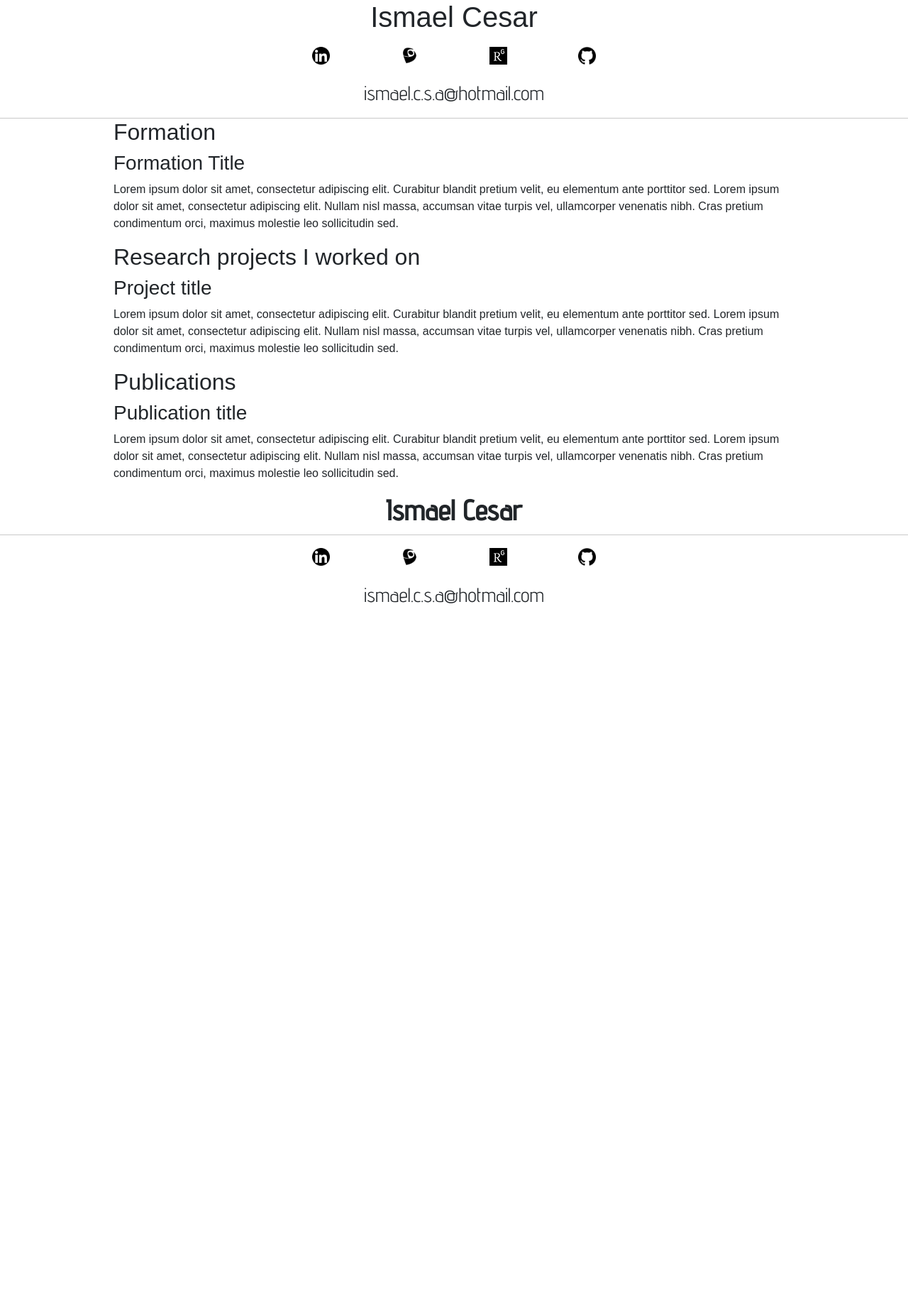
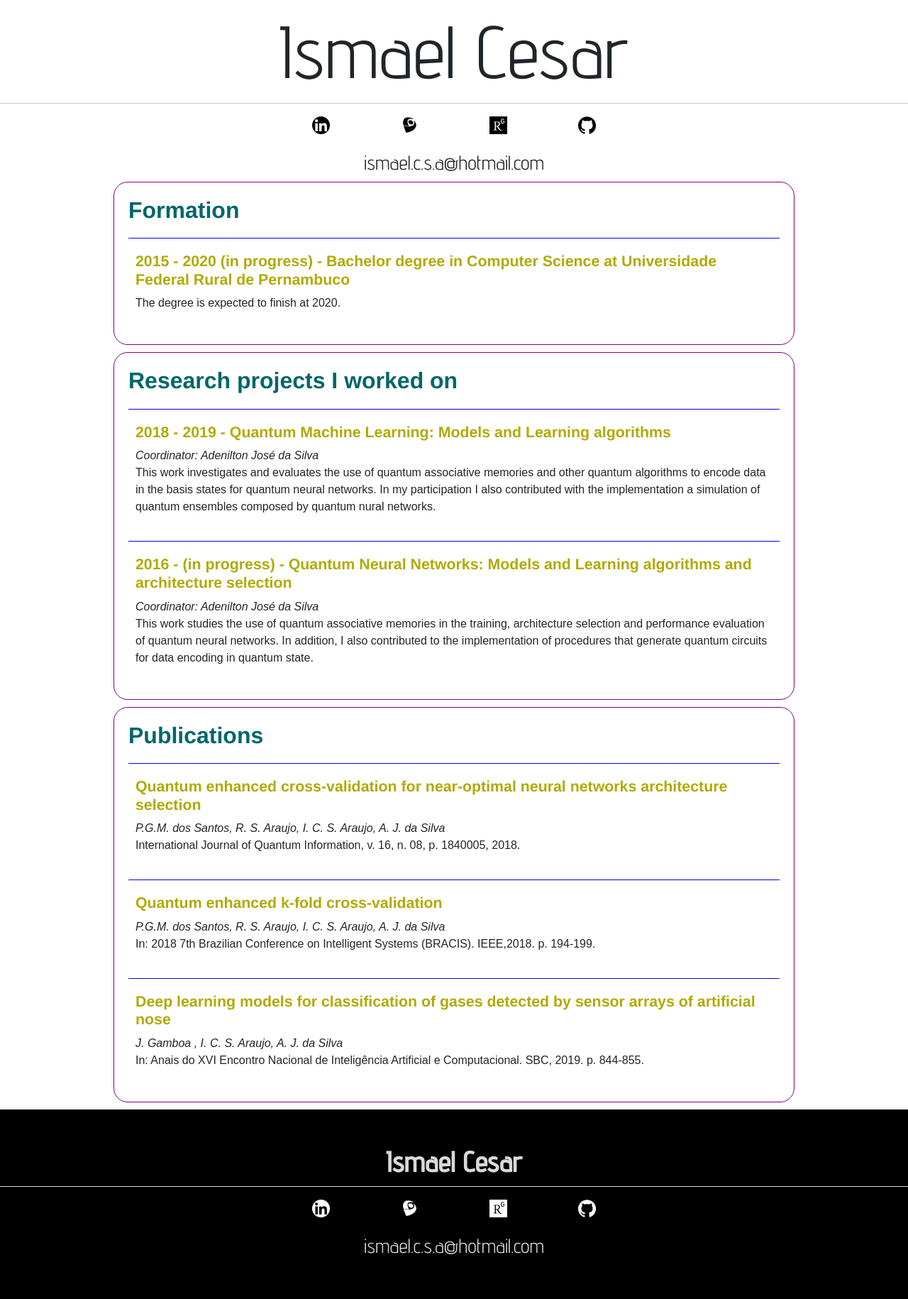
Before and after one commit to IsmaelCesar/ismaelcesar.github.io, a Jekyll site: the page built from index.markdown, in a window 1280 px wide. Shown: the whole page at 71% size. Built offline with Jekyll 4.4.1, drawn with Linux system fonts in a browser that asks for light colours; before the commit the page ends 900 px from its top, so only the background shows below that.

Commit message:
Adding more style to the website

```diff
--- a/_layouts/home.html
+++ b/_layouts/home.html
@@ -12,18 +12,29 @@
     </head>
     <body>
         <header>
-            <h1>{{ site.title }} </h1>
-
+            <h1>{{site.title}}</h1>
             <nav class="horizontal-logo-nav">
                 <ul>
-                    <li><img src="assets/images/linkedin.png"></li>
-                    <li><img src="assets/images/lattes.png"></li>
-                    <li><img src="assets/images/researchgate_logo_treatedt.png"></li>
-                    <li><img src="assets/images/github.png"></li>
+                    <li><a href="https://www.linkedin.com/in/ismael-cesar-11927146" target="_blank" alt="Linkeding">
+                        <img src="assets/images/linkedin.png">
+                        </a>
+                    </li>
+                    <li><a href="http://lattes.cnpq.br/7125338940009959" target="_blank" alt="Currículo lattes">
+                        <img src="assets/images/lattes.png">
+                        </a>
+                    </li>
+                    <li><a href="https://www.researchgate.net/profile/Ismael_Araujo" target="_blank" alt="Research">
+                        <img src="assets/images/researchgate_logo_treatedt.png">
+                        </a>
+                    </li>
+                    <li><a href="https://github.com/IsmaelCesar" target="_blank" alt="Github">
+                        <img src="assets/images/github.png">
+                        </a>
+                    </li>
                     <div class="float-breaker"></div>
                 </ul>
+                <h3 id="email">{{ site.email }}</h3>
             </nav>
-            <h3 id="email">{{ site.email }}</h3>
         </header>
         <div id="cv-content">
             <section class="cv-section">
@@ -31,13 +42,11 @@
                 <h2 class="cv-section-title">Formation</h2>
 
                 <section>
-                    <h3 class="cv-subsection-title"> Formation Title</h3>
+                    <h3 class="cv-subsection-title"> 2015 - 2020 (in progress) -
+                                                    Bachelor degree in Computer Science at
+                                                    Universidade Federal Rural de Pernambuco</h3>
                     <p>
-                    Lorem ipsum dolor sit amet, consectetur adipiscing elit.
-                    Curabitur blandit pretium velit, eu elementum ante porttitor sed.
-                    Lorem ipsum dolor sit amet, consectetur adipiscing elit.
-                    Nullam nisl massa, accumsan vitae turpis vel, ullamcorper venenatis nibh.
-                    Cras pretium condimentum orci, maximus molestie leo sollicitudin sed.
+                    The degree is expected to finish at 2020.
                     </p>
                 </section>
             </section>
@@ -45,13 +54,23 @@
                 <h2 class="cv-section-title"> Research projects I worked on</h2>
 
                 <section>
-                    <h3 class="cv-subsection-title"> Project title</h3>
+                    <h3 class="cv-subsection-title"> 2018 - 2019 - Quantum Machine Learning: Models and Learning algorithms</h3>
                     <p>
-                    Lorem ipsum dolor sit amet, consectetur adipiscing elit.
-                    Curabitur blandit pretium velit, eu elementum ante porttitor sed.
-                    Lorem ipsum dolor sit amet, consectetur adipiscing elit.
-                    Nullam nisl massa, accumsan vitae turpis vel, ullamcorper venenatis nibh.
-                    Cras pretium condimentum orci, maximus molestie leo sollicitudin sed.
+                    <em>Coordinator: Adenilton José da Silva</em><br>
+                    This work investigates and evaluates the use of quantum associative memories and other
+                    quantum algorithms to encode data in the basis states for quantum neural networks.
+                    In my participation I also contributed with the implementation a simulation of quantum ensembles
+                    composed by quantum nural networks.
+                    </p>
+                </section>
+
+                <section>
+                    <h3 class="cv-subsection-title"> 2016 - (in progress) - Quantum Neural Networks: Models and Learning algorithms and architecture selection</h3>
+                    <p>
+                    <em>Coordinator: Adenilton José da Silva</em><br>
+                    This work studies the use of  quantum associative memories in the training,
+                    architecture selection and performance evaluation of quantum neural networks.
+                    In addition, I also contributed to the implementation of procedures that generate quantum circuits for data encoding in quantum state.
                     </p>
                 </section>
 
@@ -60,27 +79,62 @@
 
                 <h2 class="cv-section-title">Publications</h2>
 
+                <a class="publication-link" href="https://www.worldscientific.com/doi/abs/10.1142/S0219749918400051?casa_token=f3_iQvpNrC8AAAAA%3AZ8HKyqqimQDh7SQS7E6NXGXAZ1NB1Uirj0RV7pCRcAMIlItDjQf6EtpqIDVGjfFm0hYHsNptklsn6_c&" target="_blank">
                 <section>
-                    <h3 class="cv-subsection-title"> Publication title</h3>
+                    <h3 class="cv-subsection-title"> Quantum enhanced cross-validation for near-optimal neural networks
+                        architecture selection</h3>
                     <p>
-                        Lorem ipsum dolor sit amet, consectetur adipiscing elit.
-                        Curabitur blandit pretium velit, eu elementum ante porttitor sed.
-                        Lorem ipsum dolor sit amet, consectetur adipiscing elit.
-                        Nullam nisl massa, accumsan vitae turpis vel, ullamcorper venenatis nibh.
-                        Cras pretium condimentum orci, maximus molestie leo sollicitudin sed.
+                        <em>P.G.M. dos Santos, R. S. Araujo, I. C. S. Araujo, A. J. da Silva</em><br>
+                        International Journal of Quantum Information, v. 16, n. 08, p. 1840005, 2018.
                     </p>
                 </section>
+                </a>
 
+                <a class="publication-link" href="https://ieeexplore.ieee.org/abstract/document/8575612?casa_token=xi_jtfbe2RIAAAAA:rJDlEBoZkwXvugaBqiP2_WzJU46gpsjdXgOP1MaMgMwsNw-LHrEQav3a0_DV2bucRo78pN3eSR2G" target="_blank">
+                <section>
+                    <h3 class="cv-subsection-title"> Quantum enhanced k-fold cross-validation</h3>
+                    <p>
+                        <em>P.G.M. dos Santos, R. S. Araujo, I. C. S. Araujo, A. J. da Silva</em><br>
+                        In: 2018 7th Brazilian Conference on Intelligent Systems (BRACIS). IEEE,2018. p. 194-199.
+                    </p>
+                </section>
+                </a>
+
+                <a class="publication-link" href="https://sol.sbc.org.br/index.php/eniac/article/view/9339" target="_blank">
+                <section>
+                    <h3 class="cv-subsection-title"> Deep learning models for classification of gases detected by sensor arrays of artificial nose</h3>
+                    <p>
+                        <em>J. Gamboa , I. C. S. Araujo, A. J. da Silva</em><br>
+                        In: Anais do XVI Encontro Nacional de Inteligência Artificial e Computacional. SBC, 2019. p. 844-855.
+                    </p>
+                </section>
+                </a>
             </section>
         </div>
         <footer>
             <h1>{{site.title}}</h1>
             <nav class="horizontal-logo-nav">
                 <ul>
-                    <li><img src="assets/images/linkedin.png"></li>
-                    <li><img src="assets/images/lattes.png"></li>
-                    <li><img src="assets/images/researchgate_logo_treatedt.png"></li>
-                    <li><img src="assets/images/github.png"></li>
+                    <li>
+                        <a href="https://www.linkedin.com/in/ismael-cesar-11927146" target="_blank" alt="Linkeding">
+                        <img src="assets/images/linkedin_white.png">
+                        </a>
+                    </li>
+                    <li>
+                        <a href="http://lattes.cnpq.br/7125338940009959" target="_blank" alt="Currículo lattes">
+                        <img src="assets/images/lattes_white.png">
+                        </a>
+                    </li>
+                    <li>
+                        <a href="https://www.researchgate.net/profile/Ismael_Araujo" target="_blank" alt="Research">
+                        <img src="assets/images/researchgate_logo_treatedt_white.png">
+                        </a>
+                    </li>
+                    <li>
+                        <a href="https://github.com/IsmaelCesar" target="_blank" alt="Github">
+                        <img src="assets/images/github_white.png">
+                        </a>
+                    </li>
                     <div class="float-breaker"></div>
                 </ul>
                 <h3 id="email">{{ site.email }}</h3>
--- a/assets/layouts_styles/main.css
+++ b/assets/layouts_styles/main.css
@@ -20,7 +20,17 @@ Rules for importing new font
 font-family: 'Advent Pro', sans-serif;
 */
 
-header,footer h1{
+header h1{
+    border-bottom: 1px solid #c9c9c9;
+    font-family:'Advent Pro', sans-serif;
+    font-weight: normal;
+    font-size: 78pt;
+    padding-top: 10px;
+    padding-bottom: 10px;
+    text-align: center;
+}
+
+footer h1{
     font-family:'Advent Pro', sans-serif;
     font-weight: normal;
     border-bottom: 1px solid #c9c9c9;
@@ -64,3 +74,50 @@ footer h1{
 .horizontal-logo-nav img{
     width:25px;
 }
+
+/*CV-Content*/
+
+.cv-section{
+    border: 1px solid purple;
+    border-radius: 20px;
+    -moz-border-radius: 20px;
+    -o-border-radius: 20px;
+    -webkit-border-radius: 20px;
+    padding: 20px;
+    margin-top: 10px;
+    margin-bottom:10px;
+}
+
+.cv-section section{
+    margin-top: 10px;
+    padding:10px;
+    border-top:1px solid blue;
+}
+
+.cv-section-title{
+    font-weight: bold;
+    color: #006669;
+    font-family: Helvetica, sans-serif;
+    margin-bottom:20px;
+}
+
+.cv-subsection-title{
+    font-weight: bold;
+    color:#b0aa00;
+    font-size: 16pt;
+    margin-top: 10px;
+    font-family: Helvetica, sans-serif;
+}
+
+a.publication-link{
+    text-decoration: none;
+    display:block;
+    color:inherit;
+}
+
+footer{
+    color: #d9d9d9;
+    background-color: black;
+    padding-top:50px;
+    padding-bottom: 50px;
+}
```
Also changed, not shown: assets/images/github_white.png (added), assets/images/lattes_white.png (added), assets/images/linkedin_white.png (added), assets/images/researchgate_logo_treatedt_white.png (added), 7 other files.
